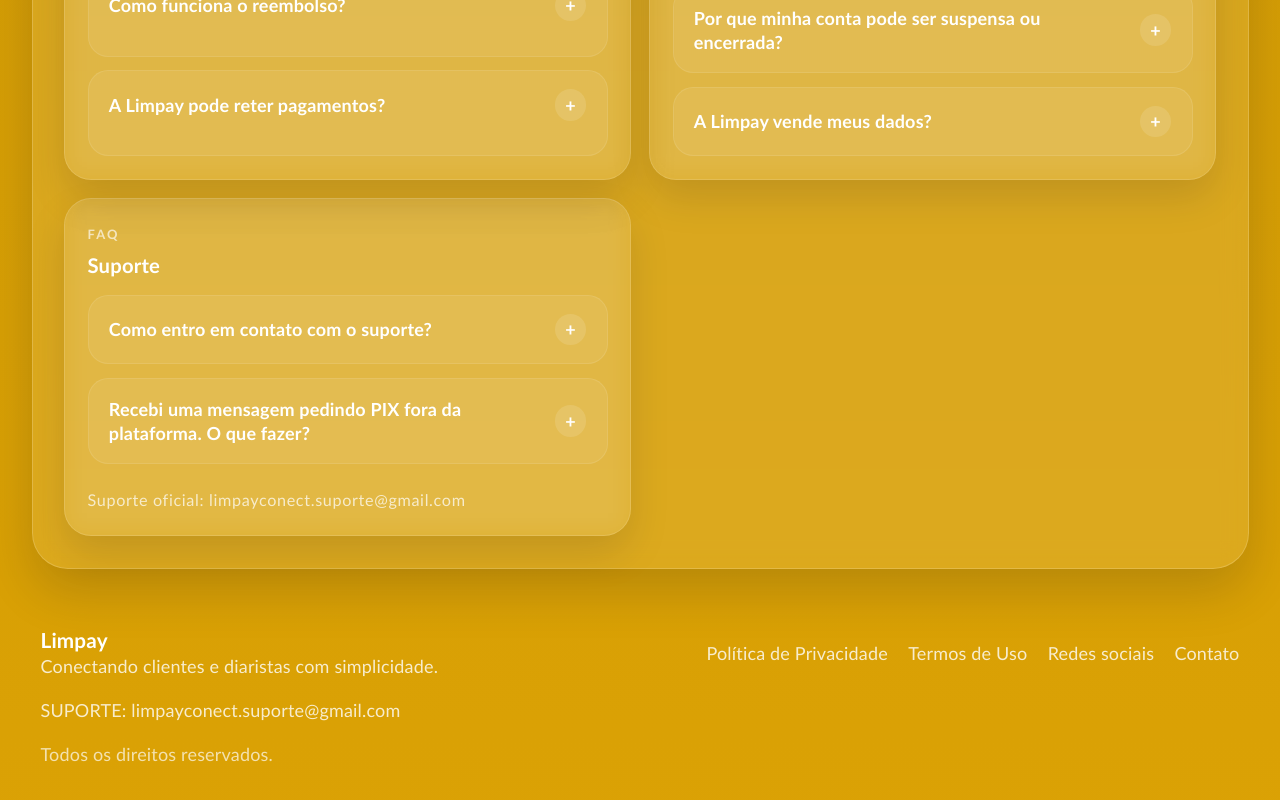
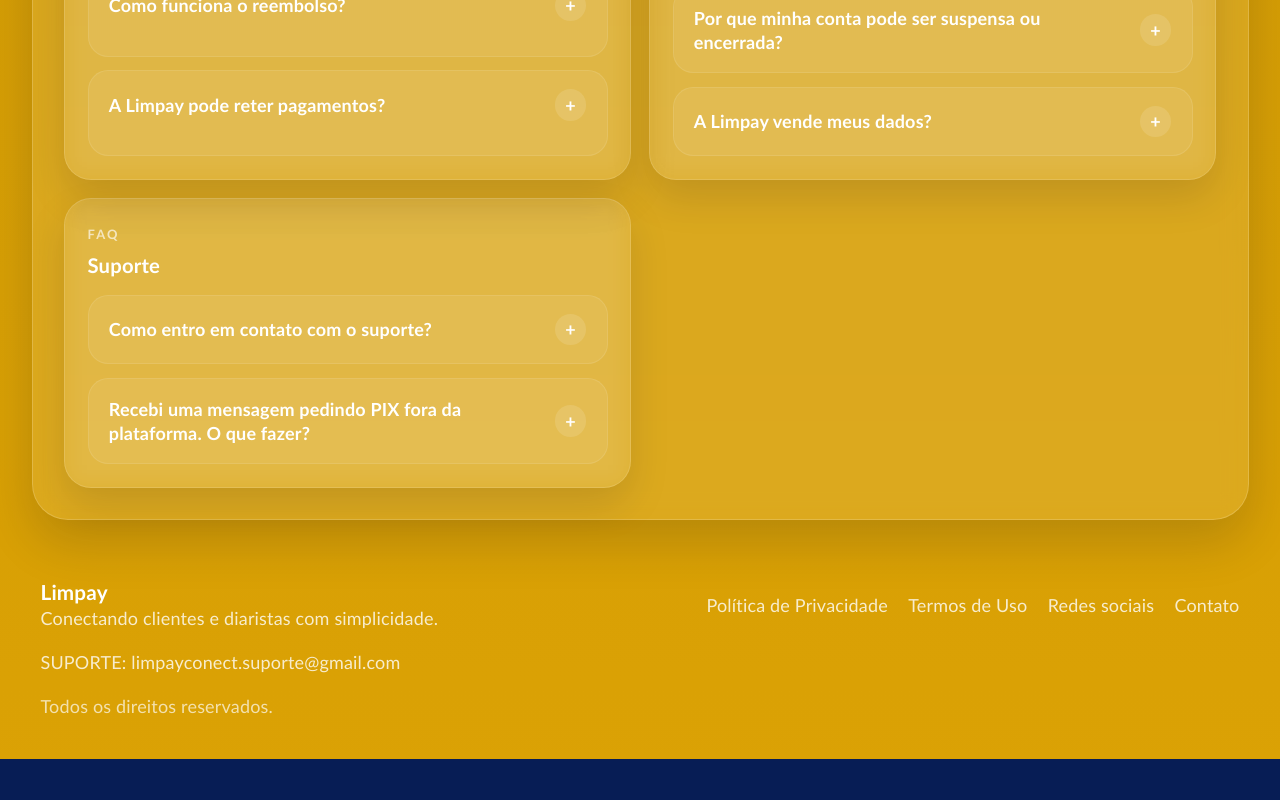
Before and after one commit to DaniloVitoria/Limpay, a React (Vite) app: page / in a window 1280 px wide. Shown: the part 4291-5091 px from the top of the page. After the commit the page ends 5050 px from the top, so only its background shows below. Built offline with nearby package versions, Linux system fonts and the light colour scheme.

Commit message:
fix message

```diff
--- a/src/App.tsx
+++ b/src/App.tsx
@@ -221,7 +221,7 @@
           'Não realize o pagamento. Considere a mensagem uma tentativa de golpe e informe imediatamente o suporte da Limpay.',
       },
     ],
-    note: 'Suporte oficial: limpayconect.suporte@gmail.com',
+
 
   },
 ]
```
